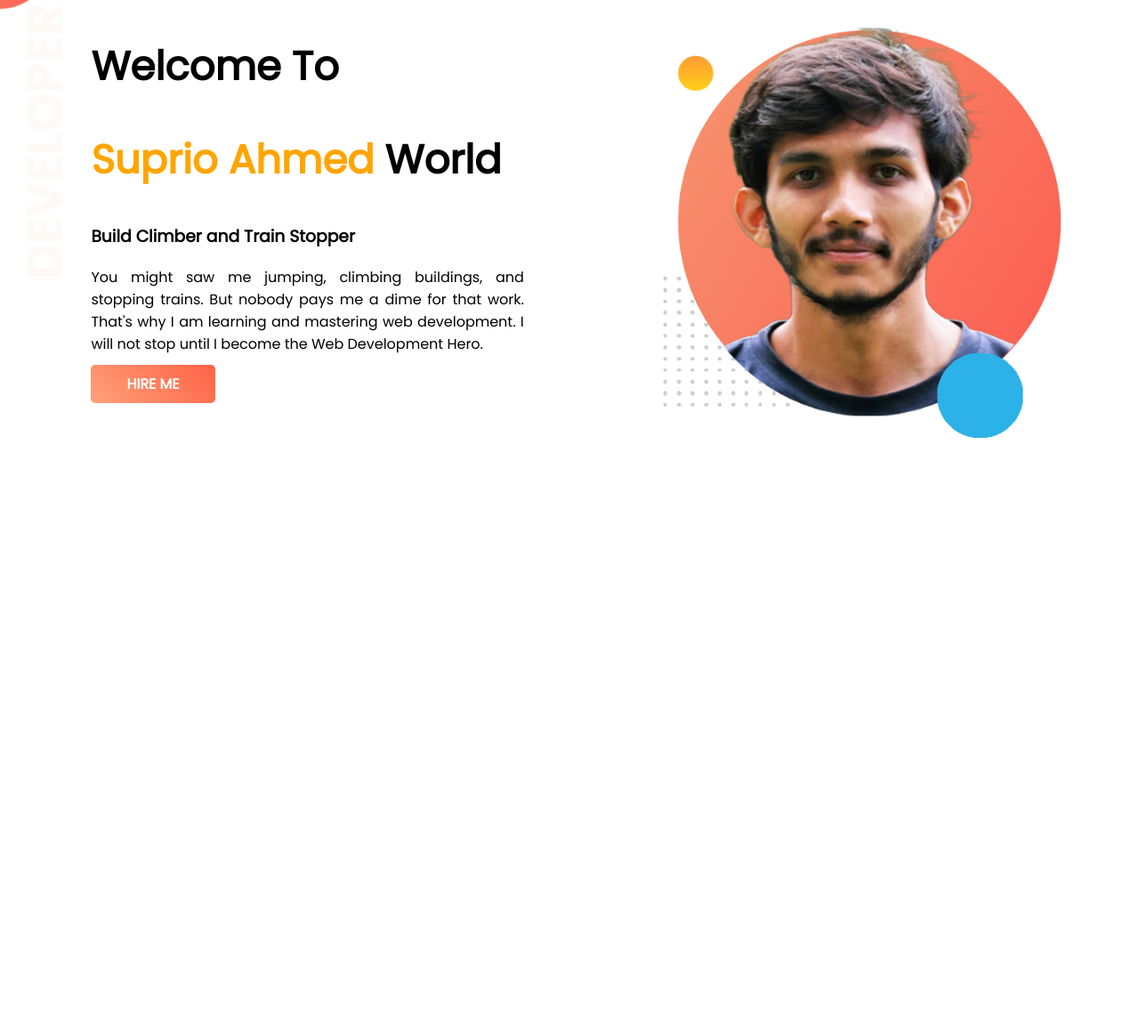
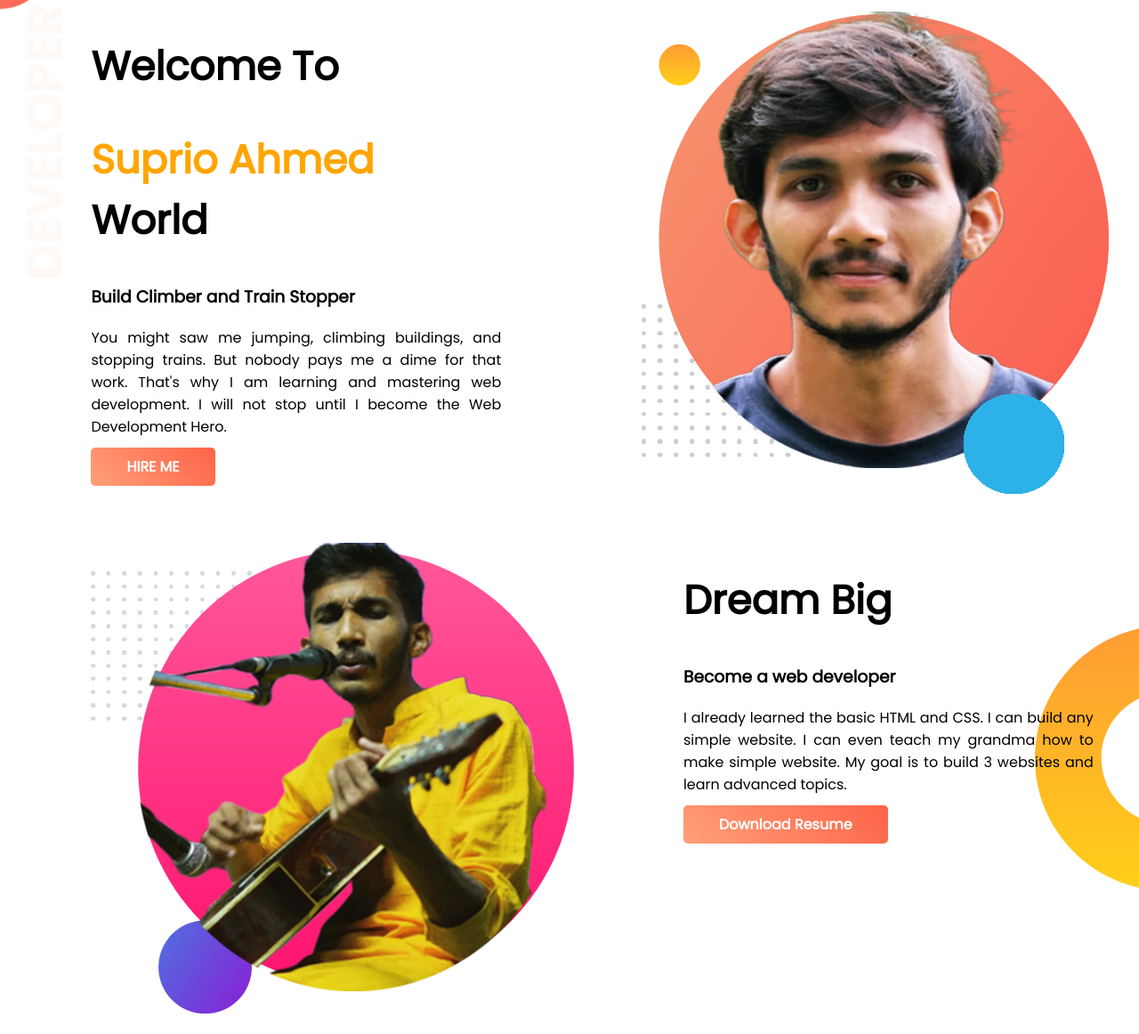
Before and after one commit to suprioahmed/developer-portfolio, a plain HTML site: page index.html in a window 1280 px wide. Shown: the part 48-1210 px from the top of the page at 89% size. Before the commit the page ends 800 px from the top, so only its background shows below. Drawn offline with Linux system fonts and the light colour scheme.

Commit message:
second section completed

```diff
--- a/index.html
+++ b/index.html
@@ -36,5 +36,26 @@
         <img src="images/top-with-bg.png" alt="Suprio Ahmed" />
       </div>
     </section>
+
+    <section class="dream-big">
+      <div class="half-width">
+        <img src="images/guitar.png" alt="Suprio Ahmed" />
+      </div>
+      <div class="half-width">
+        <h1>Dream Big</h1>
+        <h3>Become a web developer</h3>
+        <p>
+          I already learned the basic HTML and CSS. I can build any simple
+          website. I can even teach my grandma how to make simple website. My
+          goal is to build 3 websites and learn advanced topics.
+        </p>
+        <a
+          class="anchor-button"
+          target="_blank"
+          href="https://www.linkedin.com/resume-builder/urn:li:fs_memberResume:36518076/?edit=true"
+          >Download Resume</a
+        >
+      </div>
+    </section>
   </body>
 </html>
--- a/style.css
+++ b/style.css
@@ -12,7 +12,7 @@ h1{
 section{
     display: flex;
     height: 500px;
-    padding-bottom: 150px;
+    padding-bottom: 100px;
 }
 .top-banner{
     background-image: url(images/top-banner.png);
@@ -28,8 +28,8 @@ p{
     padding: 4%;
     margin-left: 4%;
 }
-img{
-    width:95%;
+half-width img{
+    width:90%;
     padding-top: 4%;
 }
 .anchor-button{
@@ -47,3 +47,9 @@ img{
     color:brown;
     background-color: orange;
 }
+
+.dream-big{
+    background-image: url(images/dream-bg.png);
+    background-position: right;
+    background-repeat: no-repeat;
+}
```
Also changed, not shown: images/dream-bg.png (added), images/guitar.png (added).
